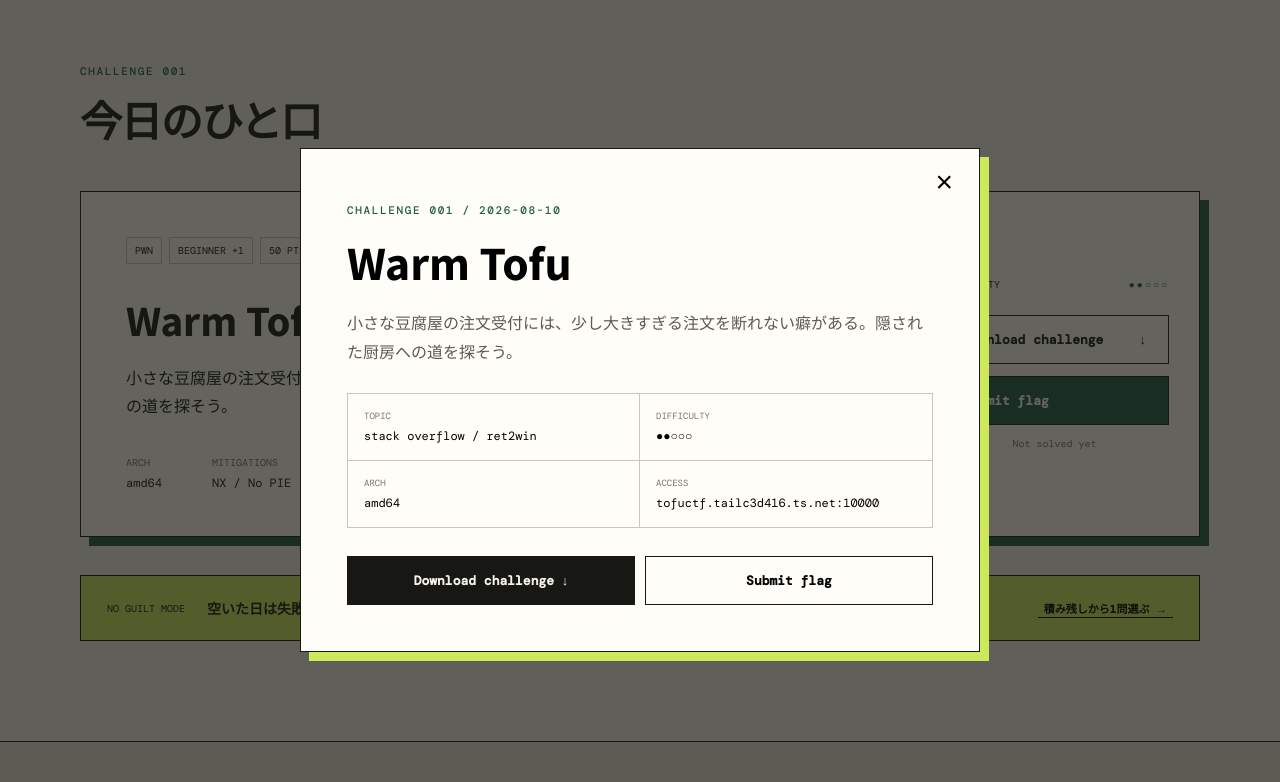
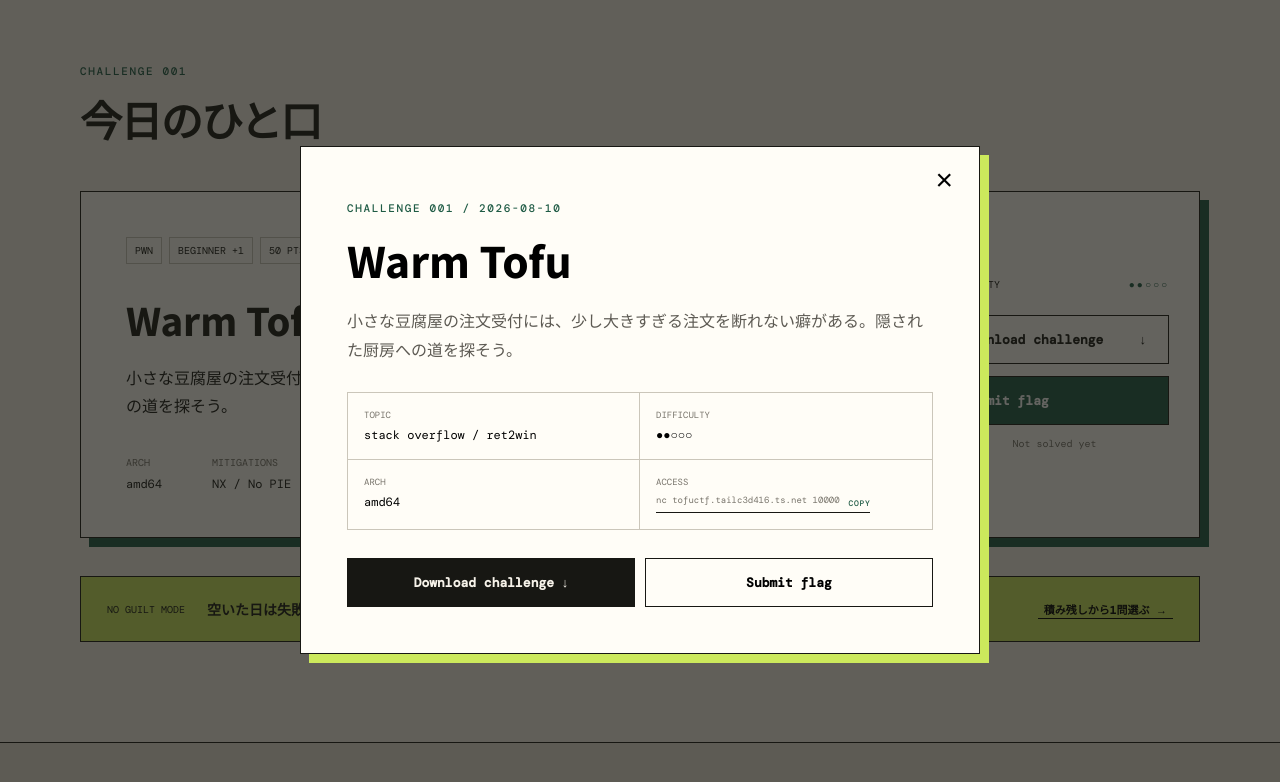
Before and after one commit to tasodoufu/TofuCTF, a plain HTML site: page index.html in a window 1280 px wide. Both pictures are taken after a click on the button "Submit flag". Shown: the part 952-1734 px from the top of the page. Drawn offline with nearby package versions, Linux system fonts and the light colour scheme.

Commit message:
Add copyable netcat command

```diff
--- a/app.js
+++ b/app.js
@@ -16,10 +16,12 @@ async function syncProgress(challengeIds=localSolvedIds()){
   }catch(error){console.error('TofuCTF progress sync:',error);return false}
 }
 const access=c=>`${c.host||'localhost'}:${c.port}`;
-const card=(c,compact=false)=>`<article class="challenge ${isSolved(c.id)?'solved':''} ${compact?'compact':''}" id="${compact?'archive-':''}${c.id}"><div class="challenge-main"><div class="tags"><span>PWN</span><span>${compact?c.topic.toUpperCase():'BEGINNER +1'}</span><span>${c.points} PTS</span></div><h3>${c.title}</h3><p>${c.subtitle}</p><dl><div><dt>ARCH</dt><dd>${c.arch}</dd></div><div><dt>MITIGATIONS</dt><dd>${c.mitigations}</dd></div><div><dt>ACCESS</dt><dd>${access(c)}</dd></div></dl></div><aside class="challenge-side"><div class="difficulty"><span>DIFFICULTY</span><b>${'●'.repeat(c.level)}${'○'.repeat(5-c.level)}</b></div><a class="download" href="${c.download}" download>${compact?'Download':'Download challenge'} <span>↓</span></a><button class="open-modal" data-id="${c.id}" type="button">${isSolved(c.id)?'Solved ✓':'Submit flag'}</button><small class="solve-state">${isSolved(c.id)?'✓ Solved locally':'Not solved yet'}</small></aside></article>`;
+const accessCommand=c=>`nc ${c.host||'localhost'} ${c.port}`;
+const copyAccessButton=c=>`<button class="copy-access" type="button" data-command="${accessCommand(c)}" title="接続コマンドをコピー"><span>${accessCommand(c)}</span><i>COPY</i></button>`;
+const card=(c,compact=false)=>`<article class="challenge ${isSolved(c.id)?'solved':''} ${compact?'compact':''}" id="${compact?'archive-':''}${c.id}"><div class="challenge-main"><div class="tags"><span>PWN</span><span>${compact?c.topic.toUpperCase():'BEGINNER +1'}</span><span>${c.points} PTS</span></div><h3>${c.title}</h3><p>${c.subtitle}</p><dl><div><dt>ARCH</dt><dd>${c.arch}</dd></div><div><dt>MITIGATIONS</dt><dd>${c.mitigations}</dd></div><div><dt>ACCESS</dt><dd>${copyAccessButton(c)}</dd></div></dl></div><aside class="challenge-side"><div class="difficulty"><span>DIFFICULTY</span><b>${'●'.repeat(c.level)}${'○'.repeat(5-c.level)}</b></div><a class="download" href="${c.download}" download>${compact?'Download':'Download challenge'} <span>↓</span></a><button class="open-modal" data-id="${c.id}" type="button">${isSolved(c.id)?'Solved ✓':'Submit flag'}</button><small class="solve-state">${isSolved(c.id)?'✓ Solved locally':'Not solved yet'}</small></aside></article>`;
 function bind(){document.querySelectorAll('.open-modal').forEach(b=>b.onclick=()=>openChallenge(items.find(c=>c.id===b.dataset.id)))}
 function render(){const available=items.filter(c=>c.date<=today),latest=available.find(c=>c.date===today)||available.at(-1);todayChallenge.innerHTML=latest?card(latest):'<p>最初の問題を準備中。</p>';solvedCount.textContent=available.filter(c=>isSolved(c.id)).length;availableCount.textContent=String(available.length).padStart(2,'0');comebackCount.textContent=localStorage.getItem('tofuctf:comebacks')||0;bind();renderCalendar()}
-function openChallenge(c){active=c;challengeDialogKicker.textContent=`CHALLENGE ${String(c.number).padStart(3,'0')} / ${c.date}`;challengeDialogTitle.textContent=c.title;challengeDialogDescription.textContent=c.subtitle;challengeDialogMeta.innerHTML=`<div><span>TOPIC</span><b>${c.topic}</b></div><div><span>DIFFICULTY</span><b>${'●'.repeat(c.level)}${'○'.repeat(5-c.level)}</b></div><div><span>ARCH</span><b>${c.arch}</b></div><div><span>ACCESS</span><b>${access(c)}</b></div>`;challengeDialogDownload.href=c.download;challengeDialogSubmit.textContent=isSolved(c.id)?'Solved ✓':'Submit flag';challengeDialog.showModal()}
+function openChallenge(c){active=c;challengeDialogKicker.textContent=`CHALLENGE ${String(c.number).padStart(3,'0')} / ${c.date}`;challengeDialogTitle.textContent=c.title;challengeDialogDescription.textContent=c.subtitle;challengeDialogMeta.innerHTML=`<div><span>TOPIC</span><b>${c.topic}</b></div><div><span>DIFFICULTY</span><b>${'●'.repeat(c.level)}${'○'.repeat(5-c.level)}</b></div><div><span>ARCH</span><b>${c.arch}</b></div><div><span>ACCESS</span>${copyAccessButton(c)}</div>`;challengeDialogDownload.href=c.download;challengeDialogSubmit.textContent=isSolved(c.id)?'Solved ✓':'Submit flag';challengeDialog.showModal()}
 function renderCalendar(){const y=view.getFullYear(),m=view.getMonth(),offset=(new Date(y,m,1).getDay()+6)%7,days=new Date(y,m+1,0).getDate(),cells=Array(offset).fill('<span class="calendar-day blank"></span>');monthLabel.textContent=`${y}.${String(m+1).padStart(2,'0')}`;for(let d=1;d<=days;d++){const date=`${y}-${String(m+1).padStart(2,'0')}-${String(d).padStart(2,'0')}`,c=items.find(x=>x.date===date),kind=c?(isSolved(c.id)?'solved':date<=today?'available':'rest'):'rest';cells.push(`<button class="calendar-day ${kind}" ${c&&date<=today?`data-challenge="${c.id}"`:'disabled'}><b>${d}</b>${c?`<span class="calendar-title">${c.title}</span><small>#${String(c.number).padStart(2,'0')}</small>`:''}</button>`)}calendarGrid.innerHTML=cells.join('');document.querySelectorAll('[data-challenge]').forEach(b=>b.onclick=()=>openChallenge(items.find(c=>c.id===b.dataset.challenge)))}
 submitFlag.onclick=async()=>{
   if(!active||!/^TofuCTF\{[a-f0-9]{32}\}$/.test(flagInput.value.trim())){flagMessage.textContent='形式が違うようです。exploitの出力を確認しよう。';flagMessage.style.color='#a23b31';return}
@@ -36,3 +38,4 @@ submitFlag.onclick=async()=>{
 focusButton.onclick=()=>focusDialog.showModal();prevMonth.onclick=()=>{view.setMonth(view.getMonth()-1);renderCalendar()};nextMonth.onclick=()=>{view.setMonth(view.getMonth()+1);renderCalendar()};currentMonth.onclick=()=>{view=new Date(`${today}T12:00:00+09:00`);renderCalendar()};challengeDialogSubmit.onclick=()=>{challengeDialog.close();dialogKicker.textContent=`CHALLENGE ${String(active.number).padStart(3,'0')}`;dialogTitle.textContent=active.title;flagInput.value='';flagMessage.textContent='';flagDialog.showModal()};pickBacklog.onclick=()=>{const backlog=items.filter(c=>c.date<=today&&!isSolved(c.id)),pick=backlog[Math.floor(Math.random()*backlog.length)];if(pick){localStorage.setItem('tofuctf:comebacks',String(Number(localStorage.getItem('tofuctf:comebacks')||0)+1));openChallenge(pick);render()}};
 fetch('challenges.json').then(r=>r.json()).then(data=>{items=data.sort((a,b)=>a.date.localeCompare(b.date));render()}).catch(()=>todayChallenge.textContent='問題一覧を読み込めませんでした。');
 window.addEventListener('tofuctf:login',()=>syncProgress());
+document.addEventListener('click',async event=>{const button=event.target.closest('.copy-access');if(!button)return;const label=button.querySelector('i');try{await navigator.clipboard.writeText(button.dataset.command);label.textContent='COPIED ✓'}catch{label.textContent='COPY FAILED'}setTimeout(()=>label.textContent='COPY',1400)});
--- a/calendar.css
+++ b/calendar.css
@@ -12,3 +12,4 @@
 .challenge-list{display:grid;gap:28px}.challenge.compact{box-shadow:5px 5px 0 var(--green)}.challenge.compact .challenge-main{padding:30px}.challenge.compact h3{font-size:27px;margin:18px 0 8px}.section select{padding:10px 14px;background:var(--tofu);border:1px solid var(--ink);font:11px "DM Mono"}
 .challenge-dialog{width:min(680px,calc(100% - 30px))}.challenge-dialog form{padding:46px}.challenge-dialog h2{font-size:42px;margin:12px 0}.challenge-dialog form>p{line-height:1.8;color:#5d5a53}.modal-meta{display:grid;grid-template-columns:repeat(2,1fr);border:1px solid var(--line);margin:28px 0}.modal-meta div{padding:16px;border-bottom:1px solid var(--line)}.modal-meta div:nth-child(odd){border-right:1px solid var(--line)}.modal-meta div:nth-last-child(-n+2){border-bottom:0}.modal-meta span,.modal-meta b{display:block}.modal-meta span{font:9px "DM Mono";color:#77736a;margin-bottom:6px}.modal-meta b{font:12px "DM Mono"}.modal-actions{display:grid;grid-template-columns:repeat(2,1fr);gap:10px}.modal-actions .button{text-align:center}
 @media(max-width:760px){.calendar-title{font-size:9px}.calendar-toolbar{gap:8px}.modal-meta,.modal-actions{grid-template-columns:1fr}.modal-meta div,.modal-meta div:nth-child(odd){border-right:0;border-bottom:1px solid var(--line)}.modal-meta div:last-child{border-bottom:0}}
+.copy-access{display:flex;align-items:center;gap:9px;padding:0;border:0;border-bottom:1px solid var(--ink);background:transparent;color:inherit;cursor:pointer;font:12px "DM Mono";white-space:nowrap}.copy-access i{color:var(--green);font:500 8px "DM Mono";font-style:normal;letter-spacing:.08em}.copy-access:hover,.copy-access:focus-visible{color:var(--green);outline:0}
```
